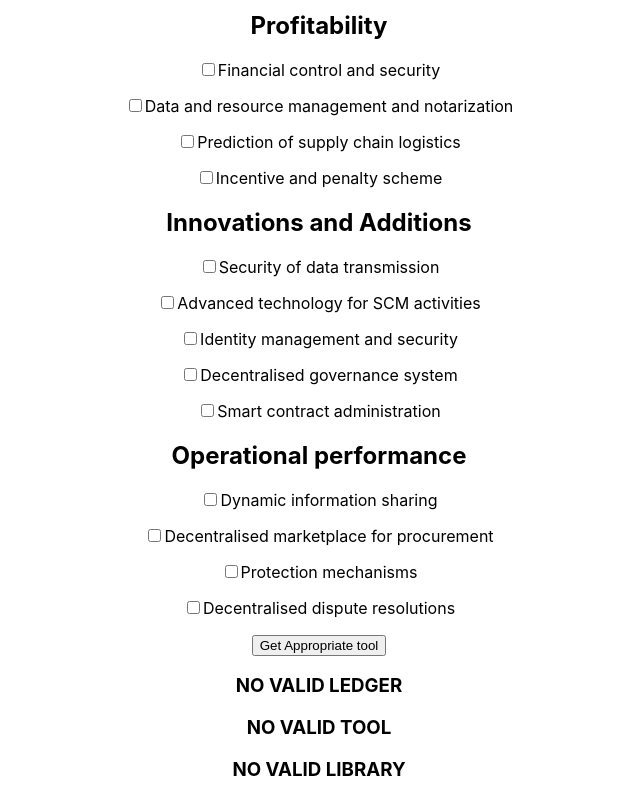
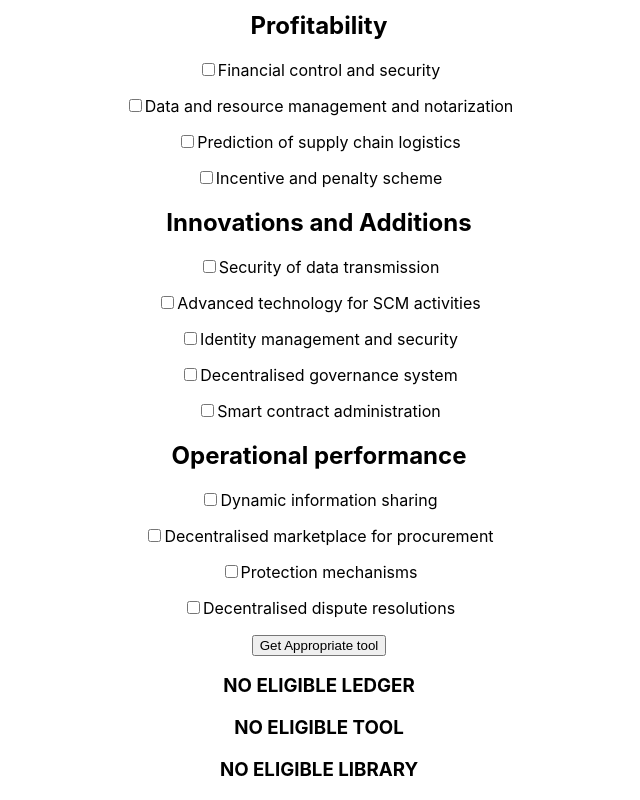
Before and after one commit to Saheed-MUFTAUDEEN/BCT_CSCM, a React (Create React App) app: page / in a window 1280 px wide. Shown: the part 760-1560 px from the top of the page, without its empty margins (321-961 px from the left). Built offline with nearby package versions, Linux system fonts and the light colour scheme.

Commit message:
correct grammar

```diff
--- a/src/components/KPICollator.js
+++ b/src/components/KPICollator.js
@@ -217,11 +217,11 @@ function KPICollator() {
 
         <GenInfo allECSum={allECSum} />
 
-        {validLedgers ? <Result title={"VALID LEDGER(S)"} res={validLedgers} /> : <h3>NO VALID LEDGER</h3>}
+        {validLedgers ? <Result title={"ELIGIBLE LEDGER(S)"} res={validLedgers} /> : <h3>NO ELIGIBLE LEDGER</h3>}
 
-        {validTools ? <Result title={"VALID TOOL(S)"} res={validTools} /> : <h3>NO VALID TOOL</h3>}
+        {validTools ? <Result title={"ELIGIBLE TOOL(S)"} res={validTools} /> : <h3>NO ELIGIBLE TOOL</h3>}
 
-        {validLibraries ? <Result title={"VALID LIBRARY(IES)"} res={validLibraries} /> : <h3>NO VALID LIBRARY</h3>}
+        {validLibraries ? <Result title={"ELIGIBLE LIBRARY(IES)"} res={validLibraries} /> : <h3>NO ELIGIBLE LIBRARY</h3>}
 
 
       </section>
--- a/src/components/genInfo.js
+++ b/src/components/genInfo.js
@@ -6,9 +6,8 @@ function GenInfo({allECSum}) {
 
   for (let key in allECSum) {
     // console.log(key);
-    return (
-      <li>{key} : <b>{allECSum[key]}</b></li>
-    )
+    return <li>{key} : <b>{allECSum[key]}</b></li>
+
   }
 }
 
```
